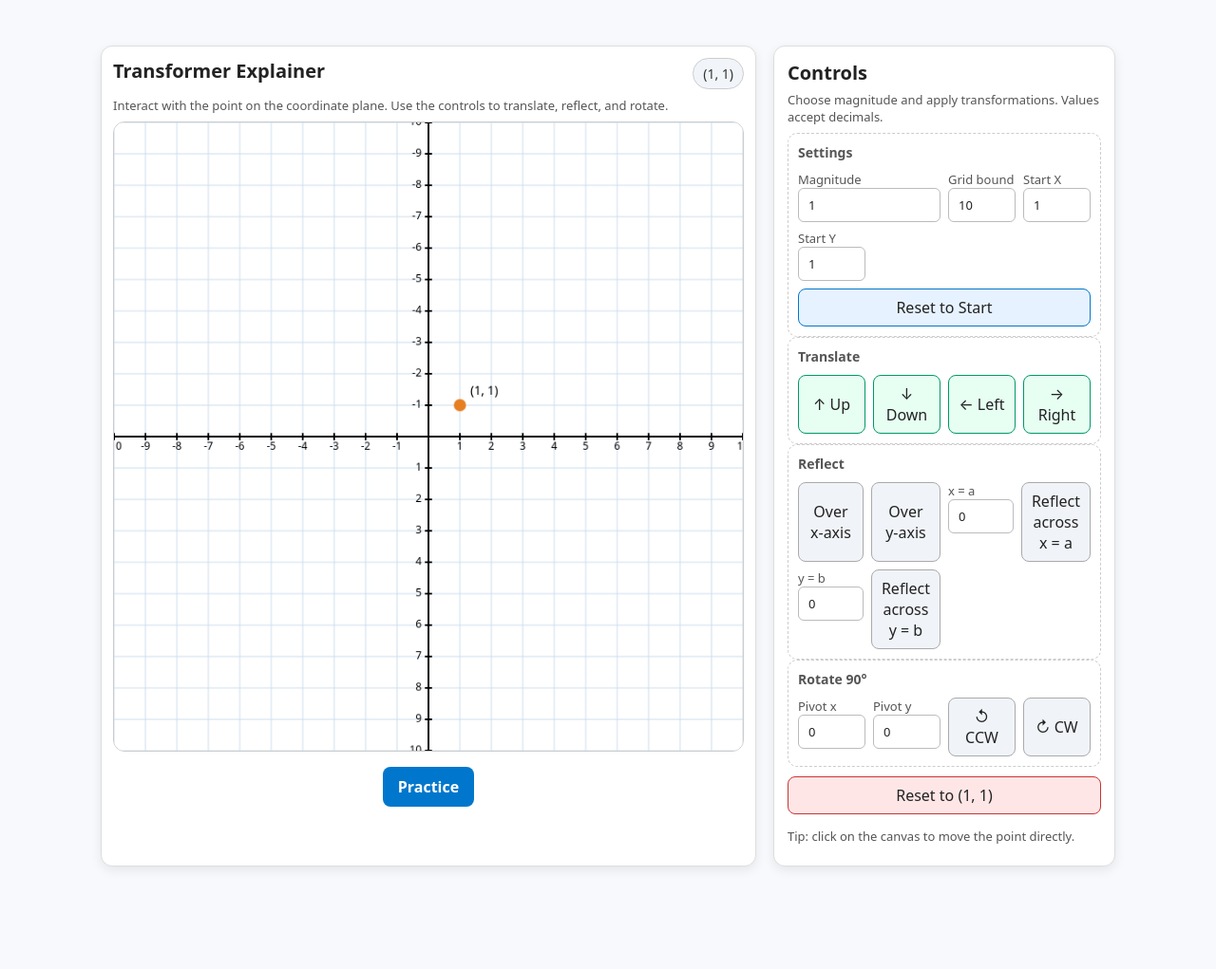
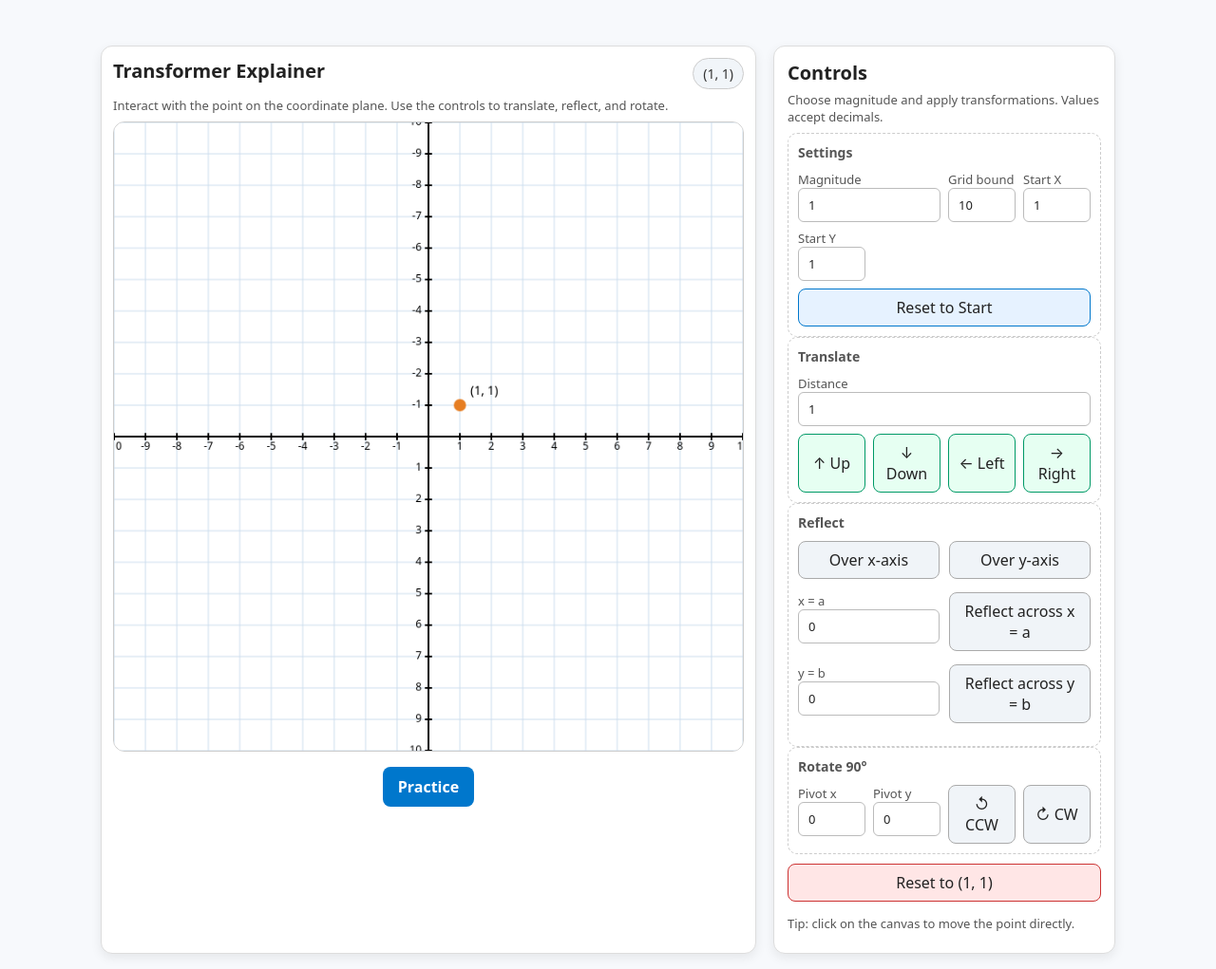
Before and after one commit to MerrickMath/MerrickMath.github.io, a Jekyll site: the page test.html, which Jekyll copies as it is, in a window 1280 px wide. Shown: the whole page at 95% size. Built offline with Jekyll 4.4.1, drawn with Linux system fonts in a browser that asks for light colours; before the commit the page ends 932 px from its top, so only the background shows below that.

Commit message:
Update test.html

```diff
--- a/test.html
+++ b/test.html
@@ -24,37 +24,19 @@
       background: var(--bg);
       color: #222;
     }
-    .wrap {
-      max-width: 1100px;
-      margin: 32px auto;
-      padding: 16px;
-      display: grid;
-      grid-template-columns: 1fr 360px;
-      gap: 18px;
-    }
-    @media (max-width: 960px) {
-      .wrap { grid-template-columns: 1fr; }
-    }
-    .card {
-      background: var(--panel);
-      border: 1px solid #ddd;
-      border-radius: 12px;
-      box-shadow: 0 4px 12px rgba(0,0,0,0.08);
-    }
+    .wrap { max-width: 1100px; margin: 32px auto; padding: 16px; display: grid; grid-template-columns: 1fr 360px; gap: 18px; }
+    @media (max-width: 960px) { .wrap { grid-template-columns: 1fr; } }
+    .card { background: var(--panel); border: 1px solid #ddd; border-radius: 12px; box-shadow: 0 4px 12px rgba(0,0,0,0.08); }
     .canvas-card { padding: 12px; }
     .controls-card { padding: 14px; }
-    h1 {
-      font-size: 20px; margin: 0 0 6px 0; font-weight: 650;
-    }
+    h1 { font-size: 20px; margin: 0 0 6px 0; font-weight: 650; }
     .sub { color: var(--muted); font-size: 13px; margin-bottom: 8px; }
     .row { display: grid; grid-template-columns: 1fr 1fr; gap: 10px; margin: 10px 0 14px; }
     .row.full { grid-template-columns: 1fr; }
     .group { border: 1px dashed #ccc; padding: 10px; border-radius: 10px; }
     .group h2 { font-size: 14px; margin: 0 0 10px 0; color: var(--muted); font-weight: 600; }
     button, input, select { font: inherit; }
-    button {
-      border: 1px solid #aaa; background: #f0f4f8; color: #222; padding: 8px 10px; border-radius: 8px; cursor: pointer; transition: 120ms ease;
-    }
+    button { border: 1px solid #aaa; background: #f0f4f8; color: #222; padding: 8px 10px; border-radius: 8px; cursor: pointer; transition: 120ms ease; }
     button:hover { background: #e2e8f0; }
     .primary { border-color: #0077cc; background: #e6f2ff; }
     .accent { border-color: #009966; background: #e6fff2; }
@@ -65,13 +47,11 @@
     .grid { display: grid; grid-template-columns: repeat(4, 1fr); gap: 8px; }
     .grid .wide { grid-column: span 2; }
     .grid .full { grid-column: 1 / -1; }
+    .twocol { grid-template-columns: 1fr 1fr; }
     label { font-size: 13px; color: var(--muted); }
-    .controls .grid input {
-      width: 100%; padding: 8px 10px; border: 1px solid #bbb; border-radius: 6px; background: #fff; color: #222;
-    }
-    .pill {
-      display: inline-flex; align-items: center; gap: 8px; padding: 6px 10px; border-radius: 999px; background: #f1f5f9; border: 1px solid #ccc; color: #333;
-    }
+    .controls .grid input,
+    .controls input {width: 100%; padding: 8px 10px; border: 1px solid #bbb; border-radius: 6px; background: #fff; color: #222;}
+    .pill { display: inline-flex; align-items: center; gap: 8px; padding: 6px 10px; border-radius: 999px; background: #f1f5f9; border: 1px solid #ccc; color: #333; }
     .muted { color: var(--muted); }
     canvas { width: 100%; height: auto; display: block; border-radius: 12px; border: 1px solid #ccc; background: #fff; }
     .topbar { display:flex; align-items:center; justify-content: space-between; margin-bottom: 8px; }
@@ -119,6 +99,9 @@
       <div class="group">
         <h2>Translate</h2>
         <div class="grid">
+          <label class="full">Distance
+            <input id="step" type="number" min="0" step="0.5" value="1">
+          </label>
           <button class="accent" id="up">↑ Up</button>
           <button class="accent" id="down">↓ Down</button>
           <button class="accent" id="left">← Left</button>
@@ -128,17 +111,23 @@
 
       <div class="group">
         <h2>Reflect</h2>
-        <div class="grid">
-          <button id="refX">Over x-axis</button>
-          <button id="refY">Over y-axis</button>
-          <label>x = a
-            <input id="refXa" type="number" step="0.5" value="0">
-          </label>
-          <button id="refXline">Reflect across x = a</button>
-          <label>y = b
-            <input id="refYb" type="number" step="0.5" value="0">
-          </label>
-          <button id="refYline">Reflect across y = b</button>
+        <div class="reflect">
+          <div class="row">
+            <button id="refX">Over x-axis</button>
+            <button id="refY">Over y-axis</button>
+          </div>
+          <div class="row">
+            <label>x = a
+              <input id="refXa" type="number" step="0.5" value="0">
+            </label>
+            <button id="refXline">Reflect across x = a</button>
+          </div>
+          <div class="row">
+            <label>y = b
+              <input id="refYb" type="number" step="0.5" value="0">
+            </label>
+            <button id="refYline">Reflect across y = b</button>
+          </div>
         </div>
       </div>
 
@@ -200,116 +190,62 @@
     let scale = canvas.width / (bound * 2);
     let point = { x: 1, y: 1 };
 
-    // Helpers
     function toScreen({x, y}) {
-      return {
-        sx: Math.round(canvas.width / 2 + x * scale),
-        sy: Math.round(canvas.height / 2 - y * scale)
-      };
+      return { sx: Math.round(canvas.width / 2 + x * scale), sy: Math.round(canvas.height / 2 - y * scale) };
     }
     function fromScreen(sx, sy) {
-      return {
-        x: (sx - canvas.width / 2) / scale,
-        y: (canvas.height / 2 - sy) / scale
-      };
+      return { x: (sx - canvas.width / 2) / scale, y: (canvas.height / 2 - sy) / scale };
     }
     function round2(n) { return Math.round(n * 100) / 100; }
 
     function drawGrid() {
       ctx.clearRect(0, 0, canvas.width, canvas.height);
-
-      // background
       ctx.fillStyle = "#fff";
       ctx.fillRect(0, 0, canvas.width, canvas.height);
-
       ctx.save();
       ctx.translate(canvas.width/2, canvas.height/2);
-
-      // grid lines
       ctx.lineWidth = 1;
       for (let i = -bound; i <= bound; i++) {
         ctx.strokeStyle = '#ccddee';
-        // vertical
-        ctx.beginPath();
-        ctx.moveTo(i * scale, -bound * scale);
-        ctx.lineTo(i * scale, bound * scale);
-        ctx.stroke();
-        // horizontal
-        ctx.beginPath();
-        ctx.moveTo(-bound * scale, i * scale);
-        ctx.lineTo(bound * scale, i * scale);
-        ctx.stroke();
+        ctx.beginPath(); ctx.moveTo(i * scale, -bound * scale); ctx.lineTo(i * scale, bound * scale); ctx.stroke();
+        ctx.beginPath(); ctx.moveTo(-bound * scale, i * scale); ctx.lineTo(bound * scale, i * scale); ctx.stroke();
       }
-
-      // axes
-      ctx.strokeStyle = '#000';
-      ctx.lineWidth = 2;
-      // x-axis
+      ctx.strokeStyle = '#000'; ctx.lineWidth = 2;
       ctx.beginPath(); ctx.moveTo(-bound*scale, 0); ctx.lineTo(bound*scale, 0); ctx.stroke();
-      // y-axis
       ctx.beginPath(); ctx.moveTo(0, -bound*scale); ctx.lineTo(0, bound*scale); ctx.stroke();
-
-      // ticks + labels
-      ctx.fillStyle = '#000';
-      ctx.font = '12px system-ui, -apple-system, Segoe UI, Roboto, Arial';
+      ctx.fillStyle = '#000'; ctx.font = '12px system-ui, -apple-system, Segoe UI, Roboto, Arial';
       ctx.textAlign = 'center'; ctx.textBaseline = 'top';
-      for (let i = -bound; i <= bound; i++) {
-        if (i === 0) continue;
-        ctx.beginPath(); ctx.moveTo(i*scale, -4); ctx.lineTo(i*scale, 4); ctx.stroke();
-        ctx.fillText(i, i*scale, 6);
-      }
+      for (let i = -bound; i <= bound; i++) { if (i===0) continue; ctx.beginPath(); ctx.moveTo(i*scale, -4); ctx.lineTo(i*scale, 4); ctx.stroke(); ctx.fillText(i, i*scale, 6); }
       ctx.textAlign = 'right'; ctx.textBaseline = 'middle';
-      for (let i = -bound; i <= bound; i++) {
-        if (i === 0) continue;
-        ctx.beginPath(); ctx.moveTo(-4, i*scale); ctx.lineTo(4, i*scale); ctx.stroke();
-        ctx.fillText(i, -8, i*scale);
-      }
-
+      for (let i = -bound; i <= bound; i++) { if (i===0) continue; ctx.beginPath(); ctx.moveTo(-4, i*scale); ctx.lineTo(4, i*scale); ctx.stroke(); ctx.fillText(i, -8, i*scale); }
       ctx.restore();
-
-      // point
       const { sx, sy } = toScreen(point);
-      ctx.fillStyle = '#e67e22';
-      ctx.beginPath(); ctx.arc(sx, sy, 7, 0, Math.PI * 2); ctx.fill();
-
-      // point label
-      ctx.fillStyle = '#000';
-      ctx.font = '14px system-ui, -apple-system, Segoe UI, Roboto, Arial';
-      ctx.fillText(`(${round2(point.x)}, ${round2(point.y)})`, sx + 12, sy - 12);
+      ctx.fillStyle = '#e67e22'; ctx.beginPath(); ctx.arc(sx, sy, 7, 0, Math.PI*2); ctx.fill();
+      ctx.fillStyle = '#000'; ctx.font = '14px system-ui, -apple-system, Segoe UI, Roboto, Arial';
+      ctx.fillText(`(${round2(point.x)}, ${round2(point.y)})`, sx+12, sy-12);
     }
 
-    function setBound(val) {
-      bound = Math.max(2, Math.min(30, Number(val) || 10));
-      scale = canvas.width / (bound * 2);
-      drawGrid();
-    }
-
-    function updateDisplay() {
-      coordDisplay.textContent = `(${round2(point.x)}, ${round2(point.y)})`;
-      drawGrid();
-    }
+    function setBound(val) { bound = Math.max(2, Math.min(30, Number(val)||10)); scale = canvas.width/(bound*2); drawGrid(); }
+    function updateDisplay() { coordDisplay.textContent = `(${round2(point.x)}, ${round2(point.y)})`; drawGrid(); }
 
     function translate(dx, dy) { point.x += dx; point.y += dy; updateDisplay(); }
     function reflectOverXAxis() { point.y = -point.y; updateDisplay(); }
     function reflectOverYAxis() { point.x = -point.x; updateDisplay(); }
     function reflectOverX(a) { point.y = 2*a - point.y; updateDisplay(); }
     function reflectOverY(b) { point.x = 2*b - point.x; updateDisplay(); }
-
-    function rotate90(pivotX, pivotY, dir = 'ccw') {
-      const rx = point.x - pivotX;
-      const ry = point.y - pivotY;
-      let nx, ny;
-      if (dir === 'ccw') { nx = -ry; ny = rx; }
-      else { nx = ry; ny = -rx; }
-      point.x = pivotX + nx;
-      point.y = pivotY + ny;
-      updateDisplay();
+    function rotate90(pivotX, pivotY, dir='ccw') {
+      const rx = point.x - pivotX; const ry = point.y - pivotY;
+      let nx, ny; if(dir==='ccw'){ nx=-ry; ny=rx; } else { nx=ry; ny=-rx; }
+      point.x = pivotX+nx; point.y = pivotY+ny; updateDisplay();
     }
 
-    upBtn.onclick = () => translate(0, Number(magnitudeEl.value)||0);
-    downBtn.onclick = () => translate(0, -(Number(magnitudeEl.value)||0));
-    leftBtn.onclick = () => translate(-(Number(magnitudeEl.value)||0), 0);
-    rightBtn.onclick = () => translate((Number(magnitudeEl.value)||0), 0);
+    function getStep() { return Number(stepEl.value)||Number(magnitudeEl.value)||0; }
+
+    upBtn.onclick = () => { const d = Number(stepEl?.value) || Number(magnitudeEl.value) || 0; translate(0, d); };
+    downBtn.onclick = () => { const d = Number(stepEl?.value) || Number(magnitudeEl.value) || 0; translate(0, -d); };
+    leftBtn.onclick = () => { const d = Number(stepEl?.value) || Number(magnitudeEl.value) || 0; translate(-d, 0); };
+    rightBtn.onclick = () => { const d = Number(stepEl?.value) || Number(magnitudeEl.value) || 0; translate(d, 0); };
+
 
     refXBtn.onclick = () => reflectOverXAxis();
     refYBtn.onclick = () => reflectOverYAxis();
@@ -323,14 +259,7 @@
     applyStartBtn.onclick = () => { point = { x: Number(startXEl.value)||0, y: Number(startYEl.value)||0 }; updateDisplay(); };
 
     boundEl.oninput = (e) => setBound(e.target.value);
-
-    canvas.addEventListener('click', (e) => {
-      const rect = canvas.getBoundingClientRect();
-      const sx = e.clientX - rect.left;
-      const sy = e.clientY - rect.top;
-      point = fromScreen(sx, sy);
-      updateDisplay();
-    });
+    canvas.addEventListener('click', (e) => { const rect=canvas.getBoundingClientRect(); const sx=e.clientX-rect.left; const sy=e.clientY-rect.top; point=fromScreen(sx,sy); updateDisplay(); });
 
     setBound(bound);
     updateDisplay();
```
Also changed, not shown: other parts of test.html (+1 -0 lines).
